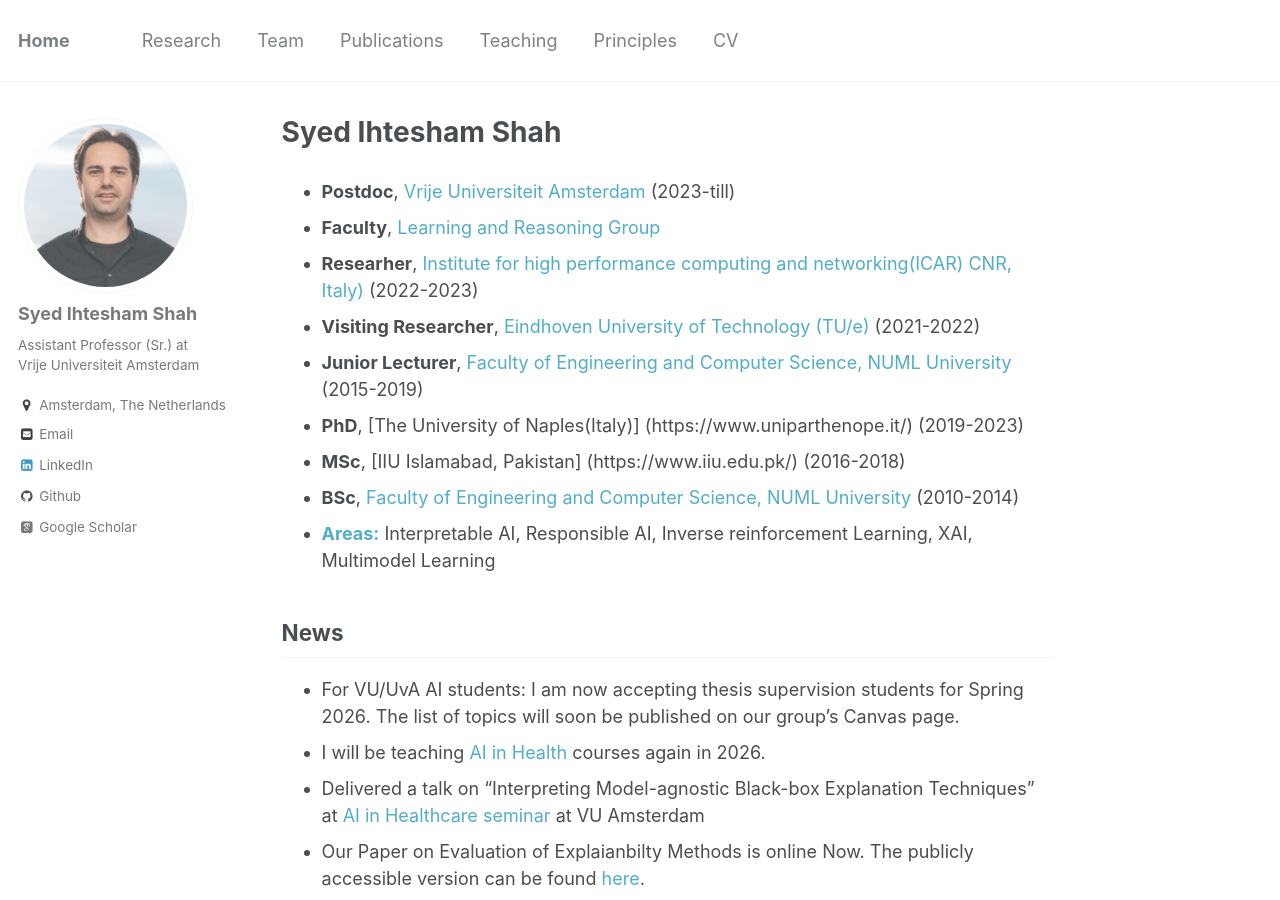
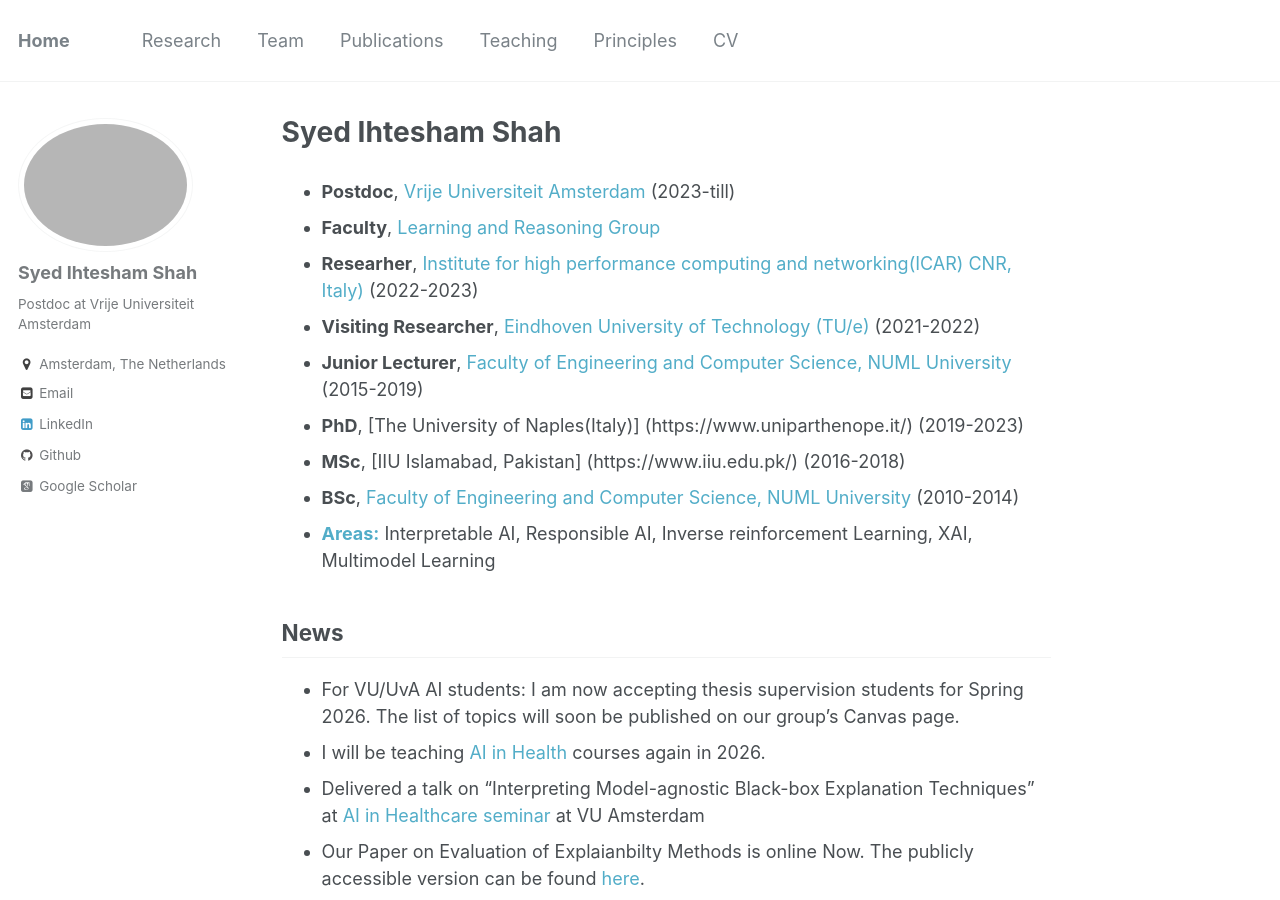
Before and after one commit to IhteshamShah/IhteshamShah.github.io, a Jekyll site: the page built from _pages/about.md, in a window 1280 px wide and 900 px high. Built offline with Jekyll 4.4.1, drawn with Linux system fonts in a browser that asks for light colours; some web fonts are replaced.

Commit message:
changed details

```diff
--- a/_config.yml
+++ b/_config.yml
@@ -11,7 +11,7 @@
 title_separator          : "-"
 name                     : &name "Syed Ihtesham Shah"
 description              : &description "personal description"
-url                      : "//ilievski.info" # the base hostname & protocol for your site e.g. "https://mmistakes.github.io"
+url                      : "https://ihteshamshah.github.io" # the base hostname & protocol for your site e.g. "https://mmistakes.github.io"
 baseurl                  : "" # the subpath of your site, e.g. "/blog"
 repository               : "IhteshamShah/IhteshamShah.github.io"
 teaser                   :  # filename of teaser fallback teaser image placed in /images/, .e.g. "500x300.png"
@@ -80,12 +80,12 @@
 # Site Author
 author:
   name             : "Syed Ihtesham Shah"
-  avatar           : "Filip_profile.jpg"
-  bio              : "Assistant Professor (Sr.) at Vrije Universiteit Amsterdam"
+  avatar           : "profile.jpg"
+  bio              : "Postdoc at Vrije Universiteit Amsterdam"
   location         : "Amsterdam, The Netherlands"
   employer         :
-  googlescholar    : "https://scholar.google.nl/citations?user=4ZScBc0AAAAJ"
-  email            : "f.ilievski@vu.nl"
+  googlescholar    : "https://scholar.google.com/citations?user=5CUEp38AAAAJ&hl=en"
+  email            : "ihtesham.shah90@gmail.com"
   uri              : #"https://www.slideshare.net/FilipIlievski1/"
   bitbucket        :
   codepen          :
@@ -93,12 +93,12 @@
   flickr           :
   facebook         :
   foursquare       :
-  github           : "filievski"
+  github           : "IhteshamShah"
   google_plus      :
   keybase          :
   instagram        :
   lastfm           :
-  linkedin         : "filipilievski91/"
+  linkedin         : "in/ihtesham-shah-b0758765/"
   orcid            :
   pinterest        :
   soundcloud       :
```
